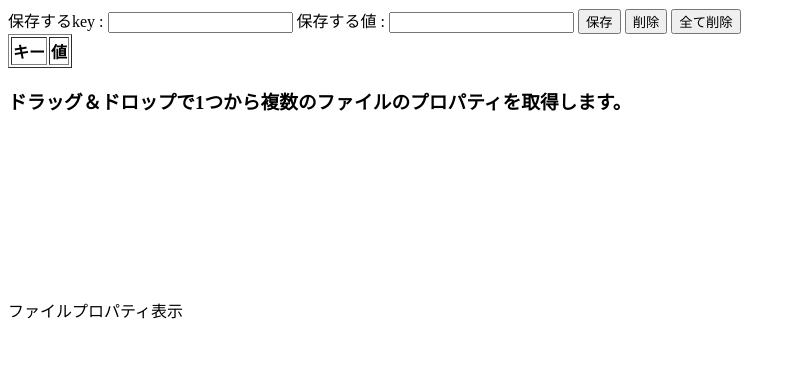
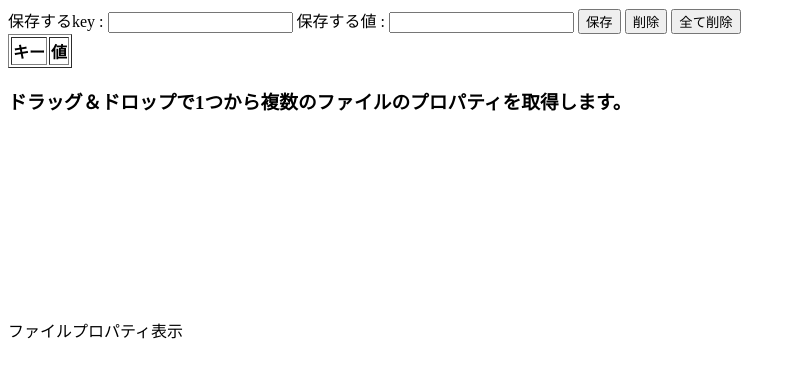
Before and after one commit to mainshiled/web2-10, a plain HTML site: page index.html in a window 1280 px wide. Shown: the whole page, without its empty margins (0-796 px from the left). Drawn offline with Linux system fonts and the light colour scheme.

Commit message:
Update index.html

```diff
--- a/index.html
+++ b/index.html
@@ -19,10 +19,9 @@
  </tbody>
  </table>
  </section>
-
 <section id="file">
  <h3>ドラッグ＆ドロップで1つから複数のファイルのプロパティを取得します。</h3>
- <div id="drop" style="width:700px; height:150px; pading:10px; border:3px; solid" ondragover="onDragOver(event)" ></div>
+ <div id="drop" style="width:700px; height:150px; padding:10px; border:3px; solid" ondragover="onDragOver(event)" ></div>
  <p>ファイルプロパティ表示</p>
  <div id="info" ></div>
  <div id="disp" ></div>
@@ -49,12 +48,12 @@ function viewStorage(){
 var list =document.getElementById("list")
 while (list.firstChild) list.removeChild(list.firstChild);
 
-for(var i=0; i< storage.length; i++){
+for(var i=0; i < storage.length; i++){
  var _key = storage.key(i);
 
- var tr =document.createElement("tr");
- var td1 =document.createElement("td");
- var td2 =document.createElement("td");
+ var tr = document.createElement("tr");
+ var td1 = document.createElement("td");
+ var td2 = document.createElement("td");
  list.appendChild(tr);
  tr.appendChild(td1);
  tr.appendChild(td2);
```
